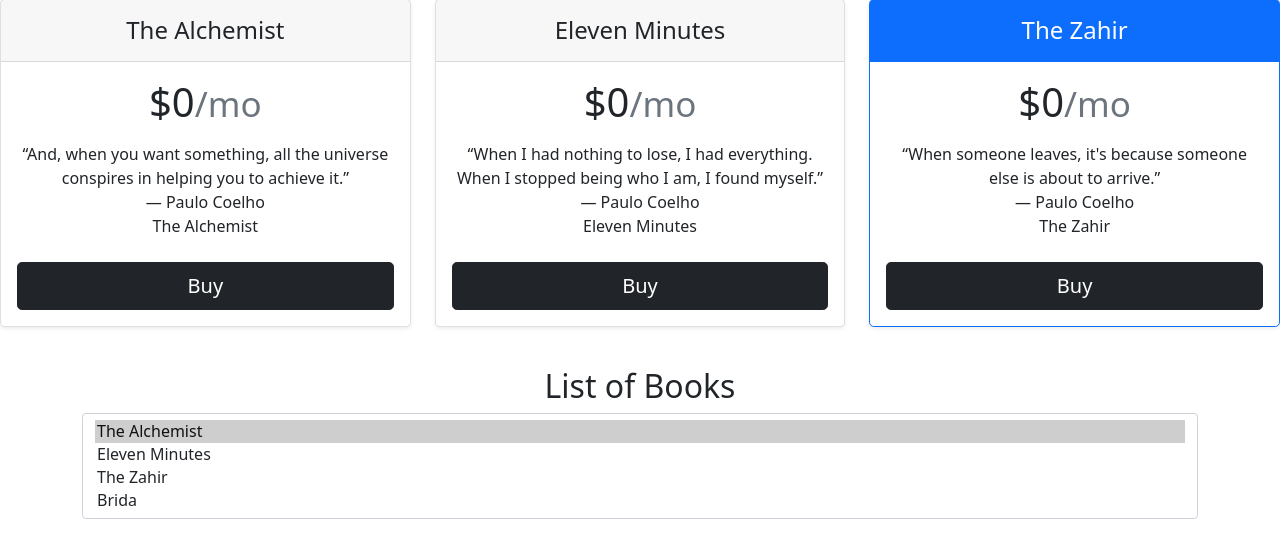
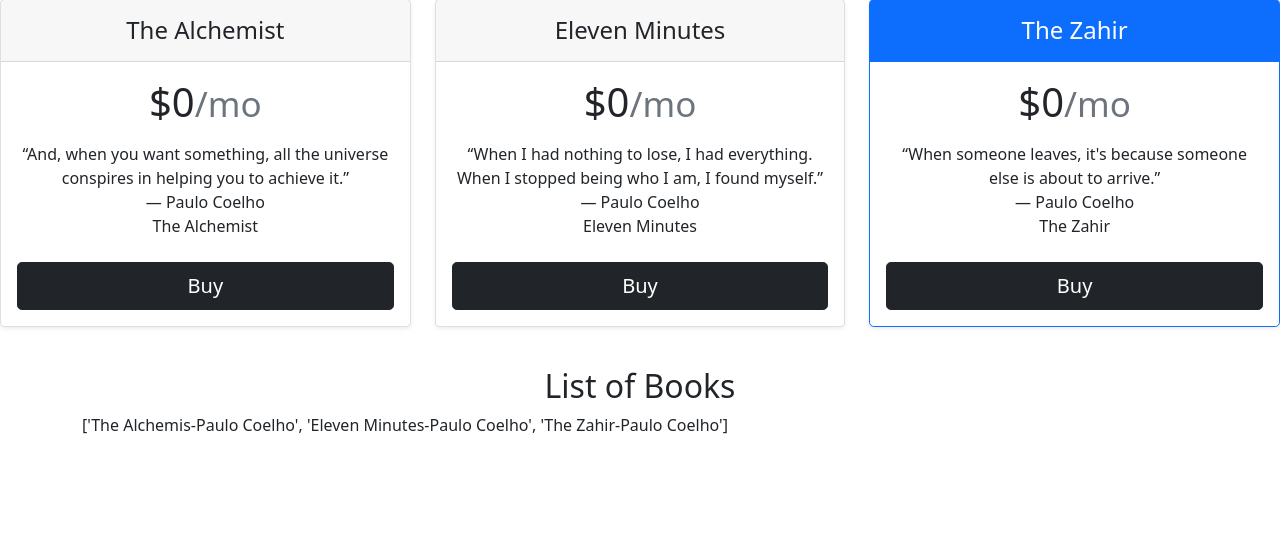
Before and after one commit to KashifaNaseem90/Django_app, a Django app: page /books in a window 1280 px wide. Shown: the part 57-615 px from the top of the page. Run offline with Django 3.2, Linux system fonts and the light colour scheme.

Commit message:
Django project

```diff
--- a/home/views.py
+++ b/home/views.py
@@ -2,7 +2,6 @@
 from django.http.response import HttpResponseBase
 import csv
 
-# Create your views here.
 def landingpage(request):
 
     return render(request, 'landingpage.html')
@@ -12,10 +11,12 @@
     return render(request, 'index.html')
 
 def listOfBooks(request):
-
-    return render(request, 'book.html')
+    lis = []
+    lis.append(('The Alchemis-Paulo Coelho') )
+    lis.append(('Eleven Minutes-Paulo Coelho'))
+    lis.append(('The Zahir-Paulo Coelho'))
+    return render(request, 'book.html', {'result':lis})
 
 def cont(request):
 
-
     return HttpResponse('kashifanaseem90@gmail.com')
--- a/templates/book.html
+++ b/templates/book.html
@@ -62,14 +62,15 @@
     </div>
 <div class = 'container my = 4'>
   <h2 class = 'text-center'>List of Books</h2>
-  <select class="form-select" multiple aria-label="multiple select example">
+  {% comment %} <select class="form-select" multiple aria-label="multiple select example">
   <option selected>The Alchemist</option>
   <option value="1">Eleven Minutes</option>
   <option value="2">The Zahir</option>
-  <option value="3">Brida</option>
+  <option value="3">Brida</option> {% endcomment %}
+  <div> <span> {{result}} </span> </div>
 </select>
   </div>
-        </div>
+  </div>
   </main>
 
 {% endblock body%}
```
Also changed, not shown: templates/booksList.py (+11 -16 lines), 1 other file.
